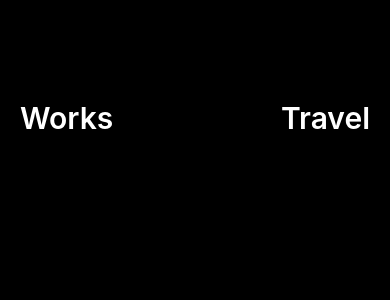
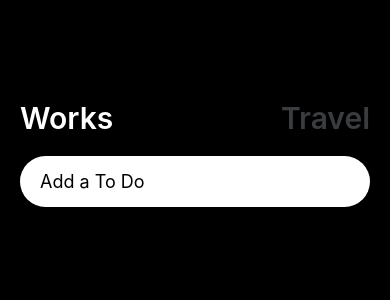
Before and after one commit to shs98ko/weather-and-todo-apps, a React Native app in the folder workHardTravelHardApp/: screen / in a window 390 px wide. Shown: the top 300 px of the page. Built offline with nearby package versions, Linux system fonts and the light colour scheme.

Commit message:
workHardTravelHardApp_2 TextInput -Add functionality for To Do and Travel features with input handling

```diff
--- a/workHardTravelHardApp/App.js
+++ b/workHardTravelHardApp/App.js
@@ -1,4 +1,5 @@
 import { StatusBar } from "expo-status-bar";
+import { useState } from "react";
 import {
   StyleSheet,
   Text,
@@ -7,21 +8,48 @@ import {
   TouchableHighlight,
   TouchableWithoutFeedback,
   Pressable,
+  TextInput,
 } from "react-native";
 import { theme } from "./color";
 
 export default function App() {
+  const [working, setWorking] = useState(true);
+  const [text, setText] = useState("");
+  const travel = () => setWorking(false);
+  const work = () => setWorking(true);
+
+  const onchangeText = (text) => {
+    setText(text);
+  };
+
   return (
     <View style={styles.container}>
       <StatusBar style="light" />
       <View style={styles.header}>
-        <TouchableOpacity>
-          <Text style={styles.btnText}>Works</Text>
+        <TouchableOpacity onPress={work}>
+          <Text
+            style={{ ...styles.btnText, color: working ? "white" : theme.grey }}
+          >
+            Works
+          </Text>
         </TouchableOpacity>
-        <TouchableOpacity>
-          <Text style={styles.btnText}>Travel</Text>
+        <TouchableOpacity onPress={travel}>
+          <Text
+            style={{
+              ...styles.btnText,
+              color: !working ? "white" : theme.grey,
+            }}
+          >
+            Travel
+          </Text>
         </TouchableOpacity>
       </View>
+      <TextInput
+        style={styles.input}
+        value={text}
+        onChangeText={onchangeText}
+        placeholder={working ? "Add a To Do" : "Where do you want to go?"}
+      ></TextInput>
     </View>
   );
 }
@@ -42,4 +70,12 @@ const styles = StyleSheet.create({
     fontWeight: 600,
     color: "white",
   },
+  input: {
+    backgroundColor: "white",
+    paddingVertical: 15,
+    paddingHorizontal: 20,
+    borderRadius: 30,
+    marginTop: 20,
+    fontSize: 18,
+  },
 });
```
